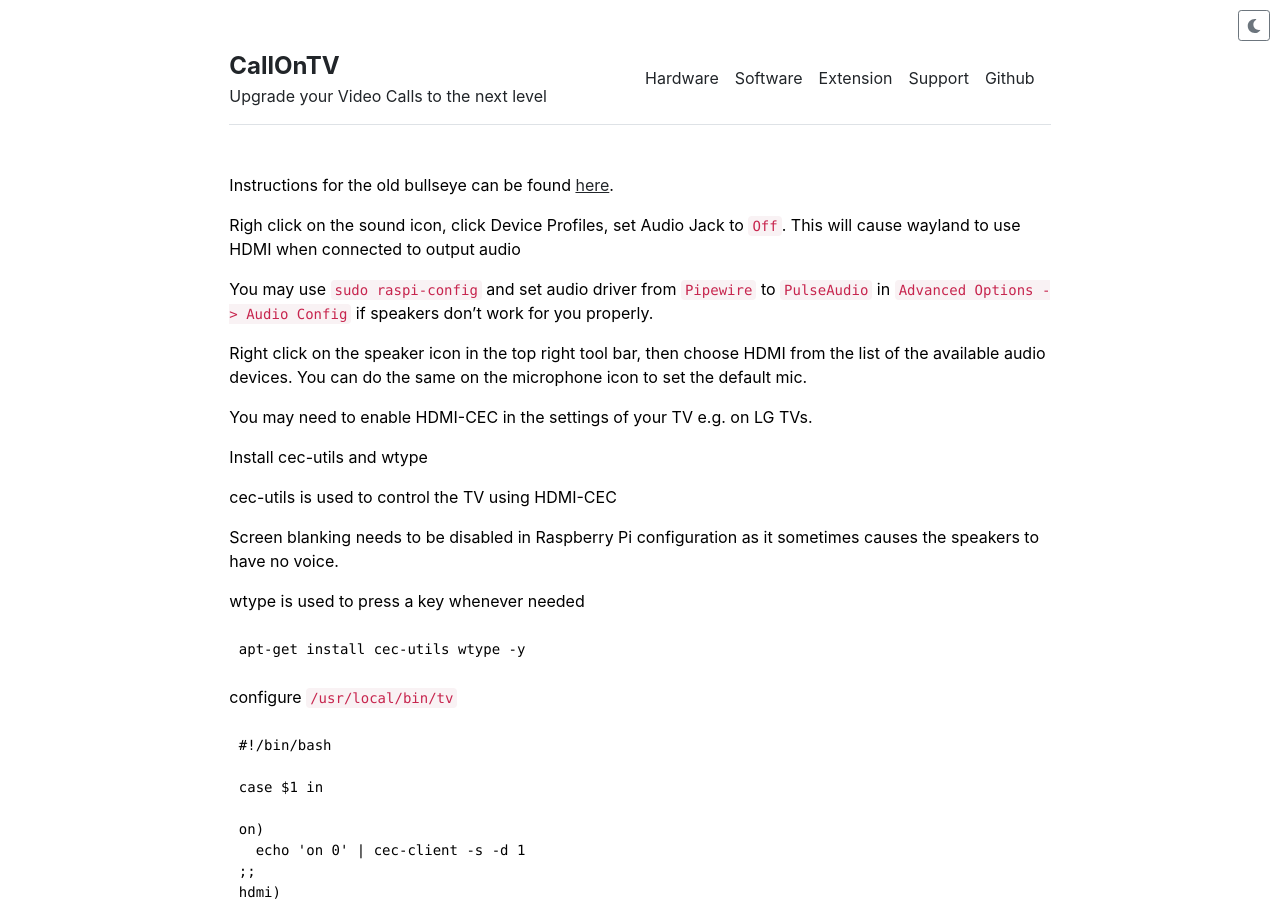
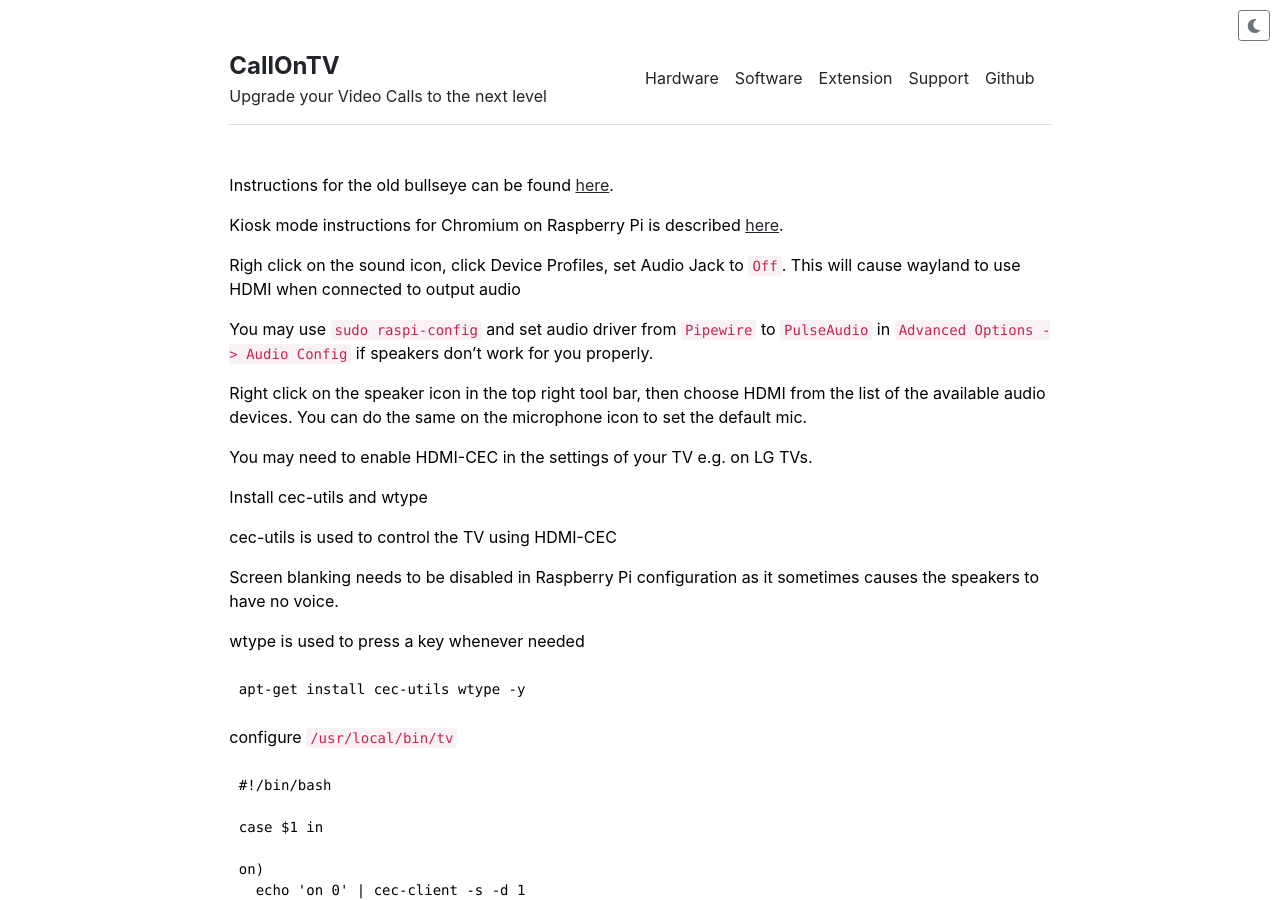
Before and after one commit to callontv/callontv.github.io, a Jekyll site: the page built from software.md, in a window 1280 px wide and 900 px high. Built offline with Jekyll 4.4.1, drawn with Linux system fonts in a browser that asks for light colours.

Commit message:
Added link to Kiosk mode for Chromium on Raspberry pi website

```diff
--- a/software.md
+++ b/software.md
@@ -3,6 +3,8 @@ layout: content
 title: "Software"
 ---
 Instructions for the old bullseye can be found [here](/software-bullseye).
+
+Kiosk mode instructions for Chromium on Raspberry Pi is described [here](https://www.raspberrypi.com/tutorials/how-to-use-a-raspberry-pi-in-kiosk-mode/).
 
 Righ click on the sound icon, click Device Profiles, set Audio Jack to `Off`. This will cause wayland to use HDMI when connected to output audio
 
```
